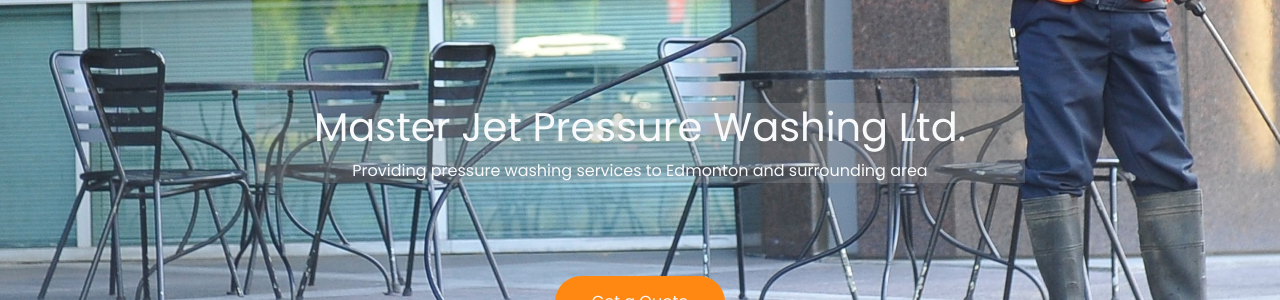
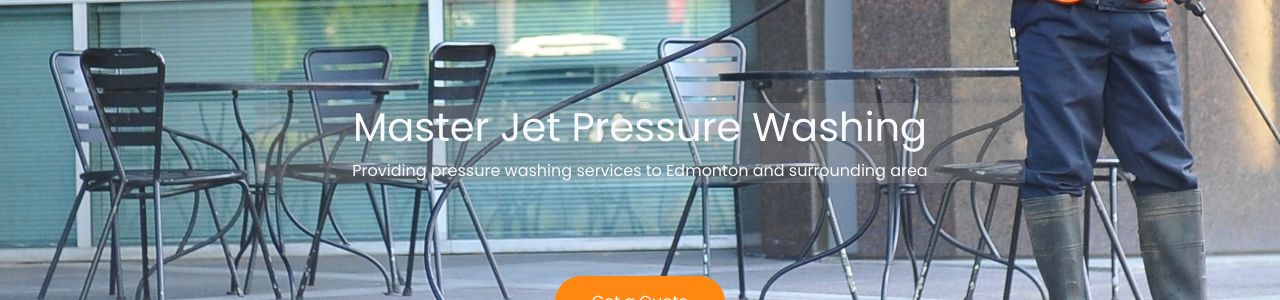
Before and after one commit to linhub15/masterjet.ca, a Jekyll site: the page built from index.html, in a window 1280 px wide. Shown: the part 275-575 px from the top of the page. Built offline with Jekyll 4.4.1, drawn with Linux system fonts in a browser that asks for light colours; nearby versions of some CDN libraries.

Commit message:
h1 matches page title

```diff
--- a/_includes/site-footer.html
+++ b/_includes/site-footer.html
@@ -6,7 +6,7 @@
         </div>
         <div>
                 <p class="text-center">&copy; {{ site.time | date: '%Y' }} {{ site.title }}</p>
-                <p class="citation"><a href="/citation.html">Citations</a></p>
+                <p class="citation"><a href="/citation/">Citations</a></p>
         </div>
     </div>
 </div>
--- a/citation.html
+++ b/citation.html
@@ -4,6 +4,7 @@
 layout: default
 description: To build this site, we used various sources for our images and icons.
 ---
+<h1>{{page.title}}</h1>
 <div class="container">
     <p>Check mark tick icon created by Gregor Cresnar from the <a href="https://thenounproject.com/">Noun Project</a></p>
     <p>Bars, Phone, envelope icon from <a href="https://www.fontawesome.com">Fontawesome</a></p>
--- a/contact.html
+++ b/contact.html
@@ -1,6 +1,6 @@
 ---
 permalink: /contact/
-title: Contact Us For Your Free Pressure Washing Quote
+title: Contact Us
 description: >-
     Contact us by phone or email to setup a meeting. We do our quotes in person and on site so you can be sure you get an accurate price.
     That's how we offer our firm quote, very rarely will you ever hear us change it.
--- a/edmonton-pressure-washing-service.html
+++ b/edmonton-pressure-washing-service.html
@@ -7,7 +7,7 @@
 permalink: /edmonton-pressure-washing-service/
 ---
 <section id="servicesSplash" class="splash">
-    <h1>Services</h1>
+    <h1>{{page.title}}</h1>
 </section>
 
 <section id="weAreMasters">
--- a/index.html
+++ b/index.html
@@ -10,7 +10,7 @@
 <section class="landing-hero">
   <div class="container">
     <div class="text-underlay">
-        <h1 itemprop="name">Master Jet Pressure Washing Ltd.</h1>
+        <h1 itemprop="name">{{page.title}}</h1>
         <p itemprop="description">Providing pressure washing services to Edmonton and surrounding area</p>
     </div>
     {% include buttons/get-a-quote.html %}
@@ -34,19 +34,19 @@
         <h2 class="mb-5">Our Work</h2>
         <div class="card-deck mb-4 text-center">
           <div class="card">
-            <img class="card-img-top" src="/images/index/index-commercial.jpg" alt="Commercial Buildings">
+            <img class="card-img-top" src="/images/index/index-commercial.jpg" alt="Commercial Buildings" title="Commercial Buildings">
             <div class="card-body">
               <strong class="card-title">Commercial Buildings</strong>
             </div>
           </div>
           <div class="card">
-            <img class="card-img-top" src="/images/index/index-bigbox.jpg" alt="Card image cap">
+            <img class="card-img-top" src="/images/index/index-bigbox.jpg" alt="Big Box Stores" title="Big Box Stores">
             <div class="card-body">
               <strong class="card-title">Big Box Stores</strong>
             </div>
           </div>
           <div class="card">
-            <img class="card-img-top" src="/images/index/index-concrete.jpg" alt="Card image cap">
+            <img class="card-img-top" src="/images/index/index-concrete.jpg" alt="Concrete &amp; Pavement" title="Concrete &amp; Pavement">
             <div class="card-body">
               <strong class="card-title">Concrete &amp; Pavement</strong>
             </div>
--- a/portfolio.html
+++ b/portfolio.html
@@ -7,7 +7,7 @@
 ---
 
 <section id="portfolioSplash" class="splash">
-    <h1>Portfolio</h1>
+    <h1>{{page.title}}</h1>
 </section>
 
 <div id="gallery">
```
Also changed, not shown: other parts of index.html (+1 -1 lines).
